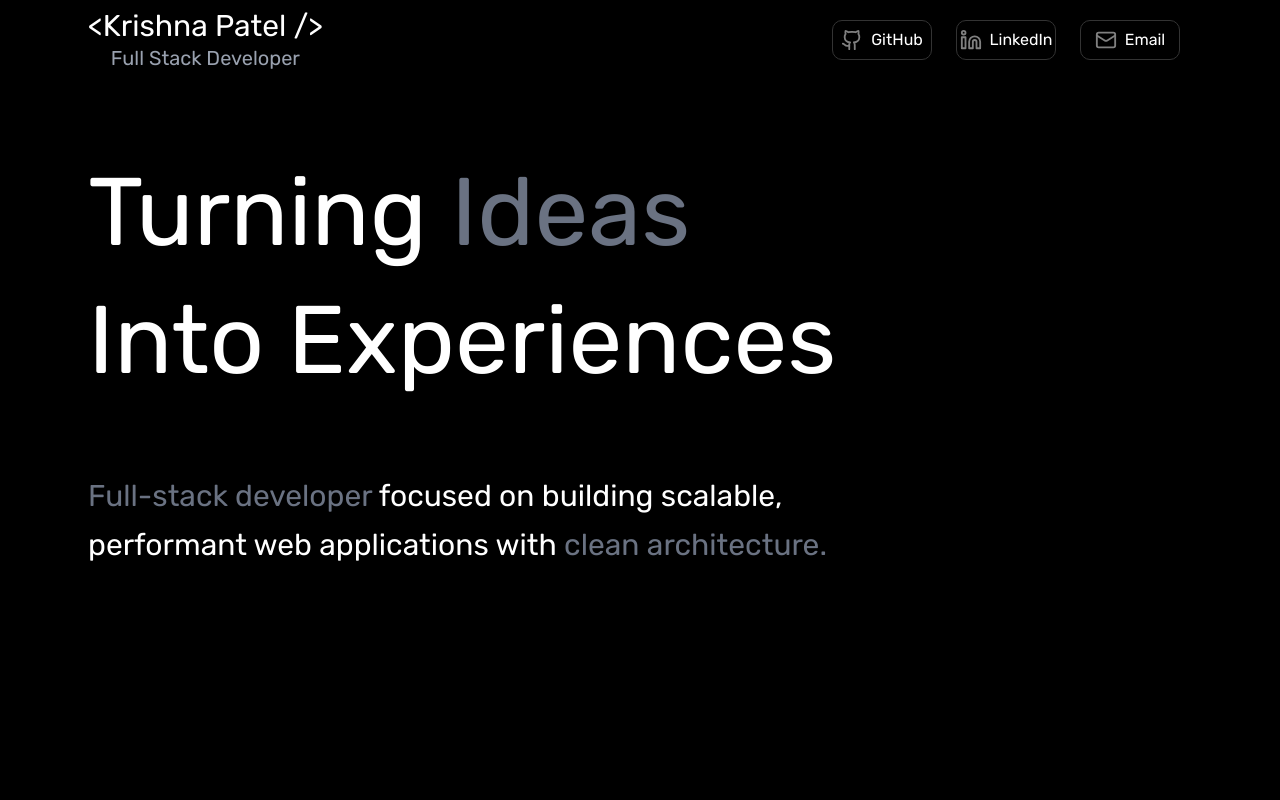
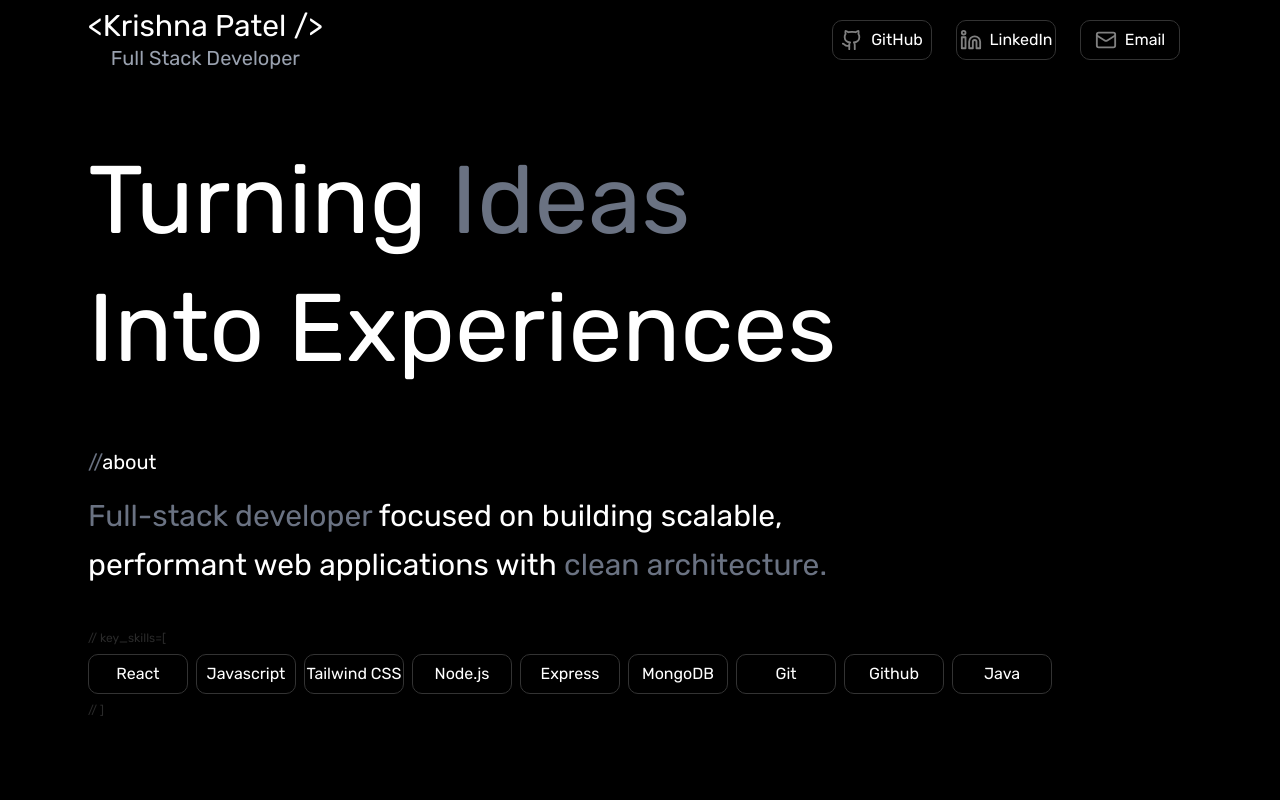
Before and after one commit to Krish30p/Portfolio, a React (Vite) app: page / in a window 1280 px wide. Shown: the top 800 px of the page. Built offline with nearby package versions, Linux system fonts and the light colour scheme.

Commit message:
changess

```diff
--- a/index.html
+++ b/index.html
@@ -12,7 +12,7 @@
     />
 
     <meta name="viewport" content="width=device-width, initial-scale=1.0" />
-    <title>portfolio</title>
+    <title>Krishna Patel</title>
   </head>
   <body>
     <div id="root"></div>
--- a/src/App.jsx
+++ b/src/App.jsx
@@ -3,6 +3,7 @@ import Header from './pages/Header'
 import ClickSpark from './components/ClickSpark'
 import Main from './pages/Main'
 import Projects from './pages/Projects'
+import Skills from './pages/Skills'
 
 const App = () => {
   return (
@@ -16,6 +17,7 @@ const App = () => {
     <div className='bg-gray-700 w-full'>
       <Header />
       <Main />
+      <Skills />
       <Projects />
       <br />
       <br />
--- a/src/pages/Main.jsx
+++ b/src/pages/Main.jsx
@@ -4,7 +4,7 @@ import RotatingText from "@/components/RotatingText";
 const Main = () => {
   return (
     <div className="px-22 text-white bg-black">
-      <div className=" py-21 text-8xl ">
+      <div className=" py-18 text-8xl ">
         {/* Line 1 */}
         <div className="flex items-center gap-6 leading-none">
           <span className="leading-none text-rubik">Turning</span>
@@ -27,8 +27,17 @@ const Main = () => {
         <div className="leading-none mt-8">Into Experiences</div>
       </div>
 
+
+
+      {/* What? */}
+      <div className="text-xl">
+        <span className="text-gray-500">//</span>
+        <span>about</span>
+      </div>
+
+
       {/* myself */}
-      <div className=" text-3xl leading-relaxed">
+      <div className="py-4 text-3xl leading-relaxed">
         <p>
           <span className="text-gray-500">Full-stack developer</span>{" "}
           <span>focused on building scalable,</span>
@@ -39,31 +48,9 @@ const Main = () => {
         </p>
       </div>
 
+
       <div>
-        <br />
-        <br />
-        <br />
-        <br />
-        <br />
-        <br />
-        <br />
-        <br />
-        <br />
-        <br />
-        <br />
-        <br />
-        <br />
-        <br />
-        <br />
-        <br />
-        <br />
-        <br />
-        <br />
-        <br />
-        <br />
-        <br />
-        <br />
-        <br />
+
       </div>
     </div>
   );
```
